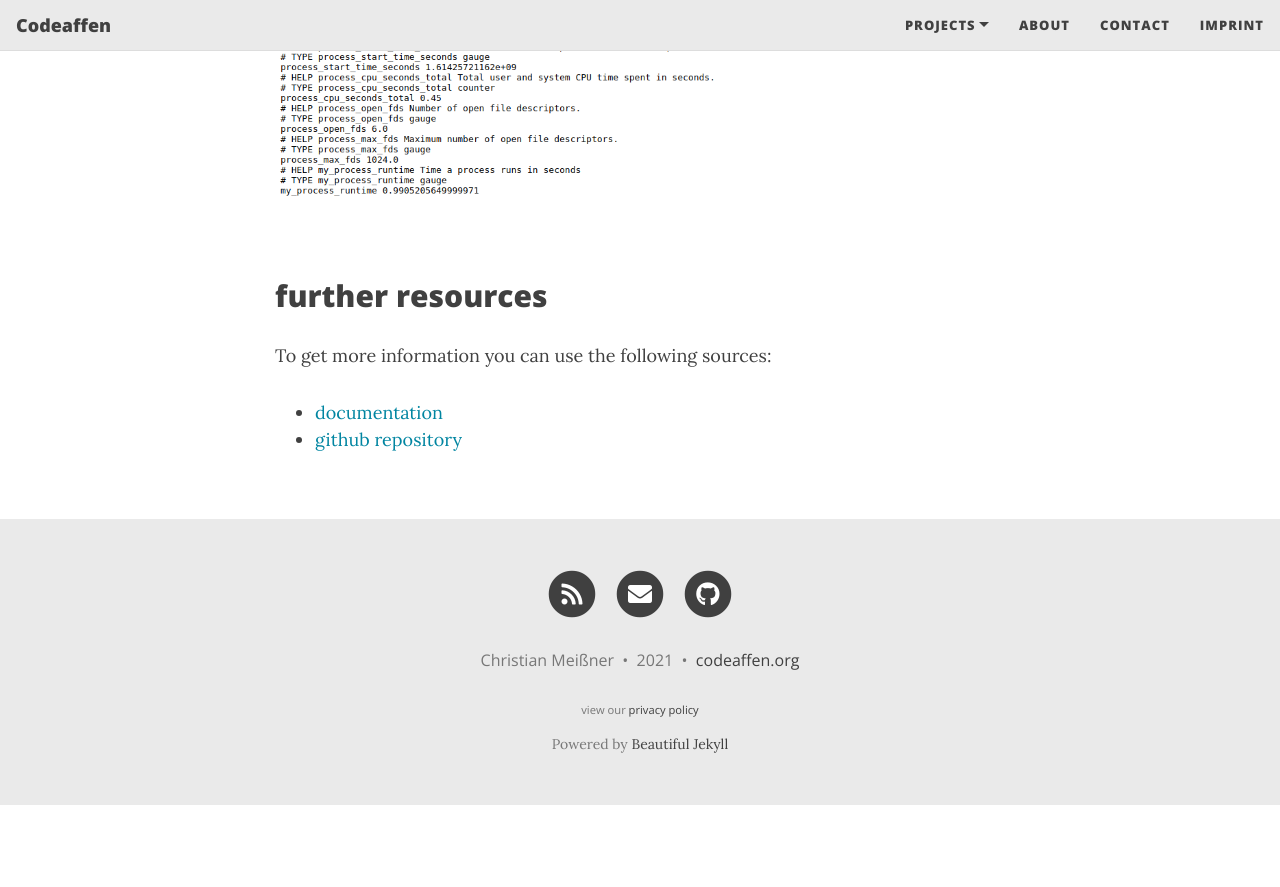
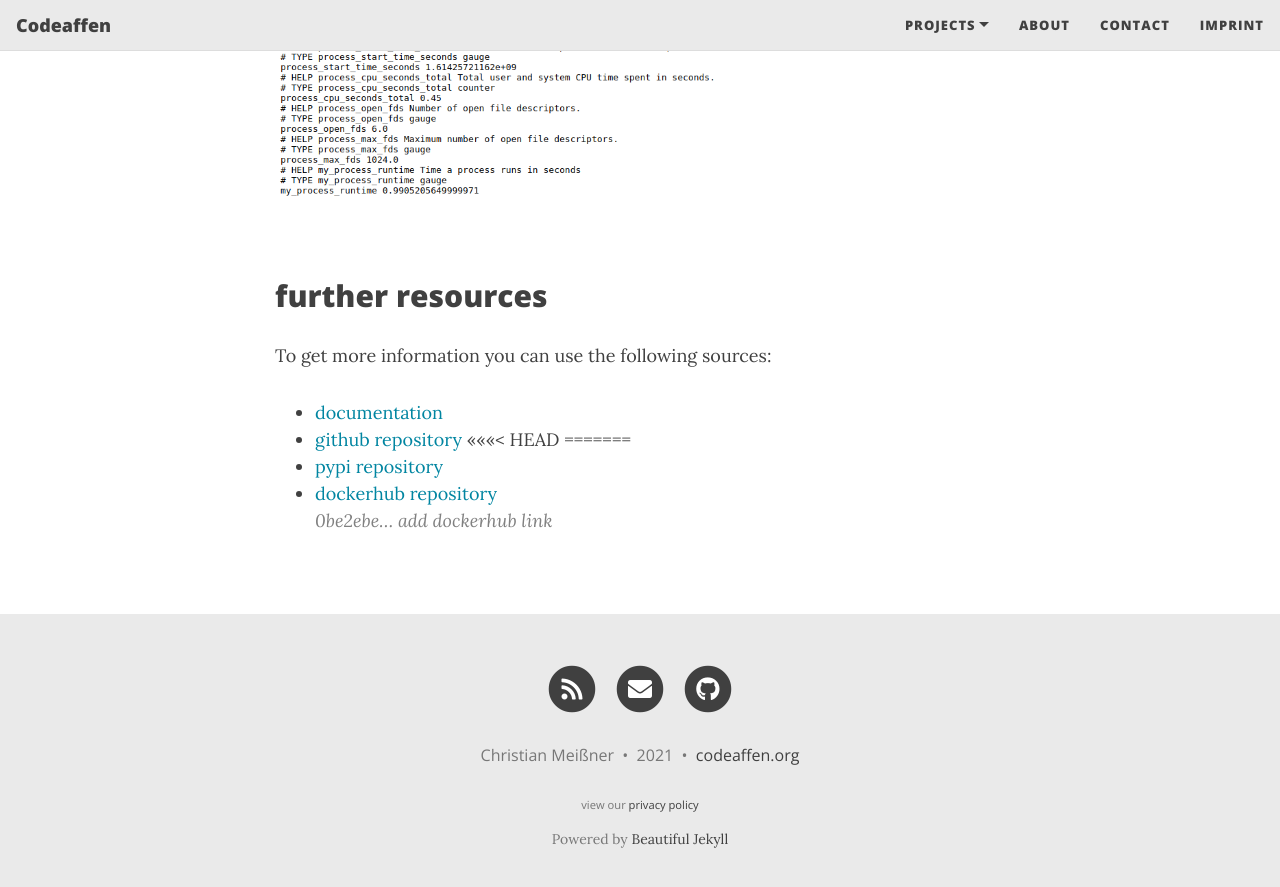
Before and after one commit to codeaffen/codeaffen.org, a Jekyll site: the page built from projects/p3exporter.md, in a window 1280 px wide and 900 px high, scrolled down 2239 px. Shown: the top 887 px of the window. Built offline with Jekyll 4.4.1, drawn with Linux system fonts in a browser that asks for light colours; nearby versions of some CDN libraries; comment, search, counter and statistics services are not loaded; before the commit the page ends 3044 px from its top, so only the background shows below that.

Commit message:
add dockerhub link

```diff
--- a/projects/p3exporter.md
+++ b/projects/p3exporter.md
@@ -81,3 +81,8 @@ To get more information you can use the following sources:
 
 * [documentation](https://p3exporter.readthedocs.io/en/develop){:target="_blank"}
 * [github repository](https://github.com/codeaffen/p3exporter){:target="_blank"}
+<<<<<<< HEAD
+=======
+* [pypi repository](https://pypi.org/project/p3exporter/){:target="_blank"}
+* [dockerhub repository](https://hub.docker.com/r/codeaffen/p3exporter){:target="_blank"}
+>>>>>>> 0be2ebe... add dockerhub link
```
